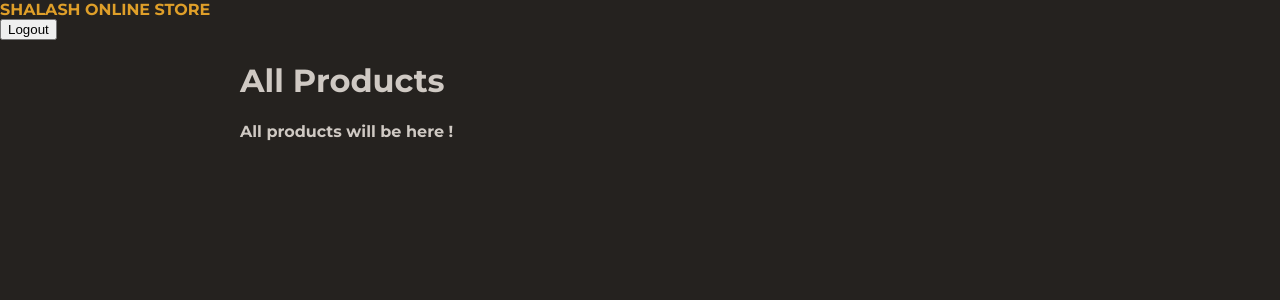
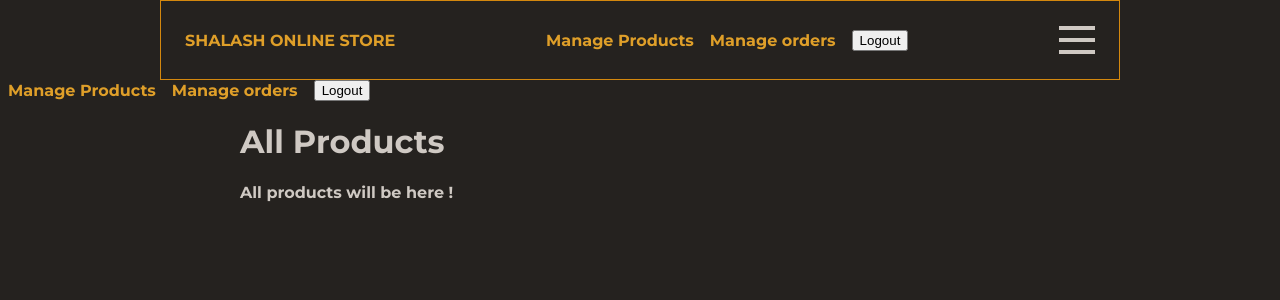
Before and after one commit to ahmedshalsh2021/fullstackcourse, a Node server app: page /products in a window 1280 px wide. Shown: the top 300 px of the page. Run offline with Node 20, Linux system fonts and the light colour scheme; the visitor is signed in with stand-in values (Sample User, id 1); some libraries are stand-ins or nearby versions.

Commit message:
add some styles and admin features

```diff
--- a/middleware/check-auth.js
+++ b/middleware/check-auth.js
@@ -1,11 +1,13 @@
 function checkAuthStatus(req,res,next){
     const uid = req.session.uid;
+
 
     if (!uid){
         return next();
     }
     res.locals.uid = uid;
     res.locals.isAuth = true;
+    res.locals.isAdmin = req.session.isAdmin;
     next();
 }
 
--- a/public/styles/base.css
+++ b/public/styles/base.css
@@ -91,3 +91,22 @@ a{
 .error h1, .error p {
     color: var(--color-primary-100);
 }
+
+.alert {
+    text-align: center;
+    margin: 4rem auto;
+    padding: var(--space-4);
+    color: var(--color-error-500);
+    border: 1px solid var(--color-error-100);
+    border-radius: var(--border-radius-small);
+    background-color: var(--color-error-100);
+}
+.alert h2 {
+    font-size: 1rem;
+    margin: var(--space-2) 0;
+    text-transform: uppercase;
+}
+.alert p {
+
+    margin: var(--space-2) 0;
+}
--- /dev/null
+++ b/public/styles/navigation.css
@@ -0,0 +1,45 @@
+#main-header {
+  display: flex;
+  width: 100%;
+  max-width: 60rem;
+  margin: 0 auto;
+  justify-content: space-between;
+  align-items: center;
+  height: 5rem;
+  padding: 0 var(--space-6);
+  border: 1px solid var(--color-primary-500);
+  background-color: var(--color-gray-500);
+}
+
+#main-header .logo {
+  font-family: inherit;
+  font-weight: bold;
+  font-size: 2rem;
+}
+
+.nav-items {
+  display: flex;
+  align-items: center;
+}
+
+.nav-items li {
+  margin: 0 var(--space-2);
+}
+
+#mobile-menu-btn {
+  display: flex;
+  flex-direction: column;
+  justify-content: space-around;
+  border: none;
+  cursor: pointer;
+  height: 2.25rem;
+  width: 2.25rem;
+  background-color: transparent;
+  padding: 0;
+}
+
+#mobile-menu-btn span {
+  width: 2.25rem;
+  height: 0.2rem;
+  background-color: var(--color-gray-100);
+}
--- a/util/authentication.js
+++ b/util/authentication.js
@@ -1,5 +1,6 @@
 function createUserSession(req,user,action){
     req.session.uid = user._id.toString();
+    req.session.isAdmin = user.isAdmin;
     req.session.save(action);
 
 }
--- a/views/shared/includes/head.ejs
+++ b/views/shared/includes/head.ejs
@@ -8,4 +8,5 @@
     <link rel="preconnect" href="https://fonts.gstatic.com" crossorigin>
     <link href="https://fonts.googleapis.com/css2?family=Montserrat:ital,wght@0,700;1,700&display=swap" rel="stylesheet">
     <link rel="stylesheet" href="/styles/base.css">
+    <link rel="stylesheet" href="/styles/navigation.css">
   </head>
--- a/views/shared/includes/header.ejs
+++ b/views/shared/includes/header.ejs
@@ -1,18 +1,16 @@
-<header>
-<div><a href="/">SHALASH ONLINE STORE</a></div>
+<header id="main-header">
+<div id="logo"><a href="/">SHALASH ONLINE STORE</a></div>
 <nav>
-    <ul>
-
-         <% if (locals.isAuth){ %>
-            <li>
-                <form action="/logout" method="POST">
-                    <input type="hidden" name="_csrf" value="<%=locals.csrfToken%>">
-
-                    <button>Logout</button>
-                </form>
-            </li>
-        <% } %>
-
-    </ul>
+    <%- include('nav-items') %>
 </nav>
+<button id="mobile-menu-btn">
+    <span></span>
+    <span></span>
+    <span></span>
+</button>
 </header>
+<aside id="mobile-menu">
+    <nav>
+        <%- include('nav-items') %>
+    </nav>
+</aside>
--- /dev/null
+++ b/views/shared/includes/nav-items.ejs
@@ -0,0 +1,29 @@
+<ul class="nav-items">
+         <% if(!locals.isAdmin){%>
+            <li><a href="/">Shop</a></li>
+            <li><a href="/cart">Cart</a></li>
+         <%}%>
+        <% if(locals.isAdmin){%>
+            <li><a href="/admin/products">Manage Products</a></li>
+             <li><a href="/admin/orders">Manage orders</a></li>
+        <%}%>
+        <% if (locals.isAuth && !locals.isAdmin){%>
+
+            <li><a href="/orders">Orders</a></li>
+            <%}%>
+
+        <% if (!locals.isAuth ){%>
+            <li><a href="/signup">Sign Up</a></li>
+            <li><a href="/login">Login</a></li>
+            <%}%>
+         <% if (locals.isAuth){ %>
+            <li>
+                <form action="/logout" method="POST">
+                    <input type="hidden" name="_csrf" value="<%=locals.csrfToken%>">
+
+                    <button>Logout</button>
+                </form>
+            </li>
+        <% } %>
+
+    </ul>
```
Also changed, not shown: controllers/auth.controller.js (+92 -66 lines), views/customer/auth/login.ejs (+8 -2 lines), views/customer/auth/signup.ejs (+16 -7 lines).
